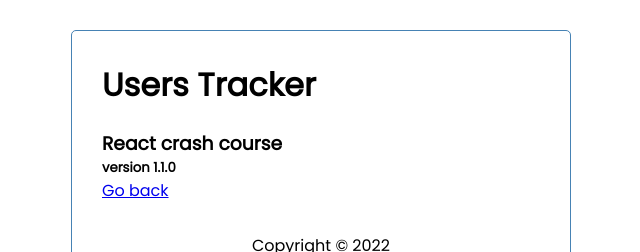
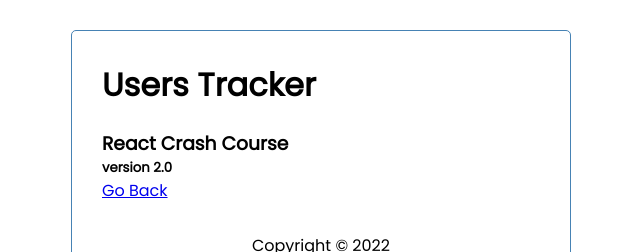
Before and after one commit to YAHYAOUI-Nabil/Users-Track-App-With-React, a React (Create React App) app: page /about in a window 1280 px wide. Shown: the top 252 px of the page, without its empty margins (319-959 px from the left). Built offline with nearby package versions, Linux system fonts and the light colour scheme; data requests are answered from the project's data file.

Commit message:
fix: merge branch on master

```diff
--- a/src/components/About.js
+++ b/src/components/About.js
@@ -3,11 +3,9 @@ import { Link } from 'react-router-dom'
 function About() {
   return (
       <>
-
-        <h3>React crash course </h3>
-        <h5>version 1.1.0</h5>
-        <Link to="/">Go back</Link>
-
+        <h3>React Crash Course </h3>
+        <h5>version 2.0</h5>
+        <Link to="/">Go Back</Link>
       </>
   )
 }
```
